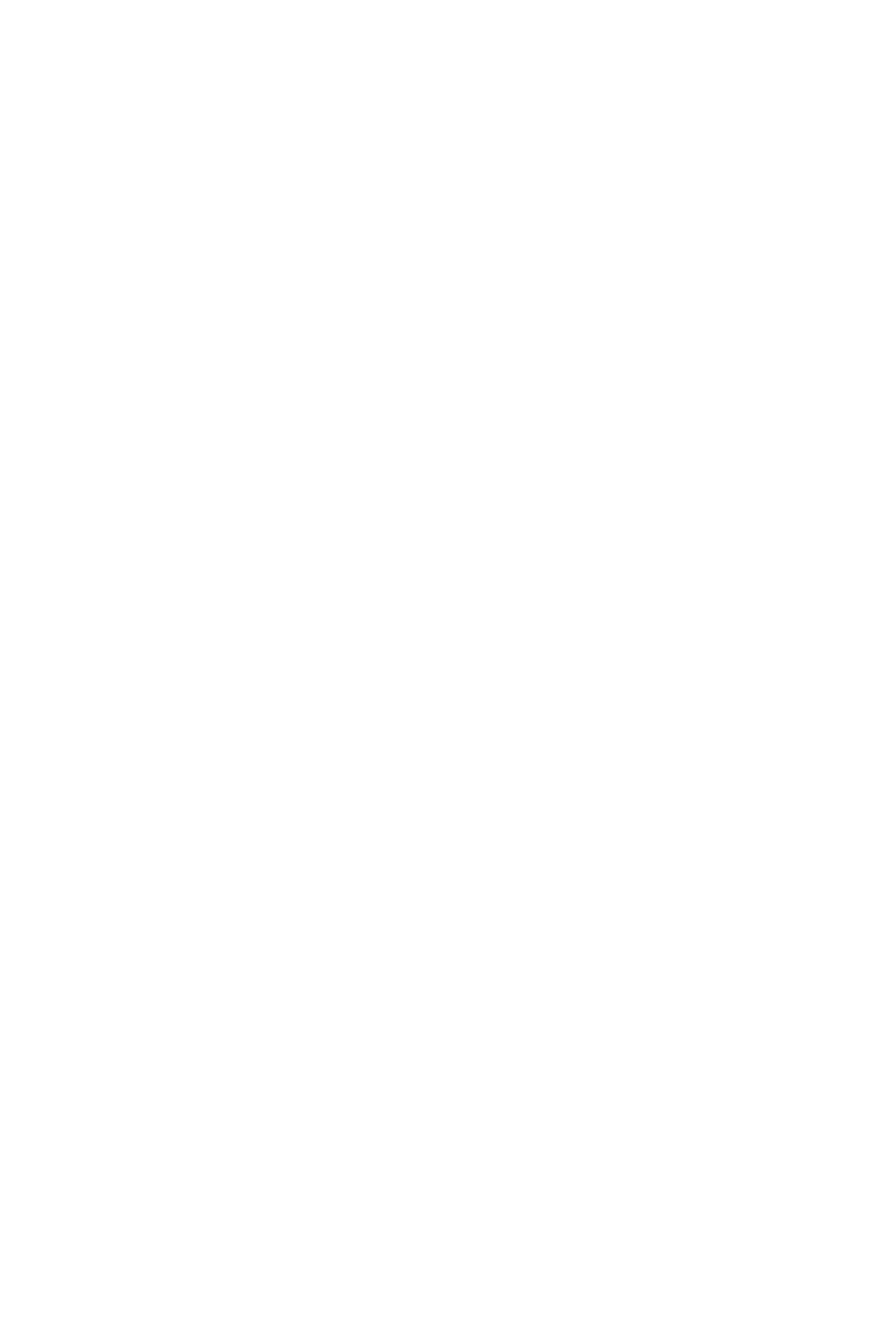
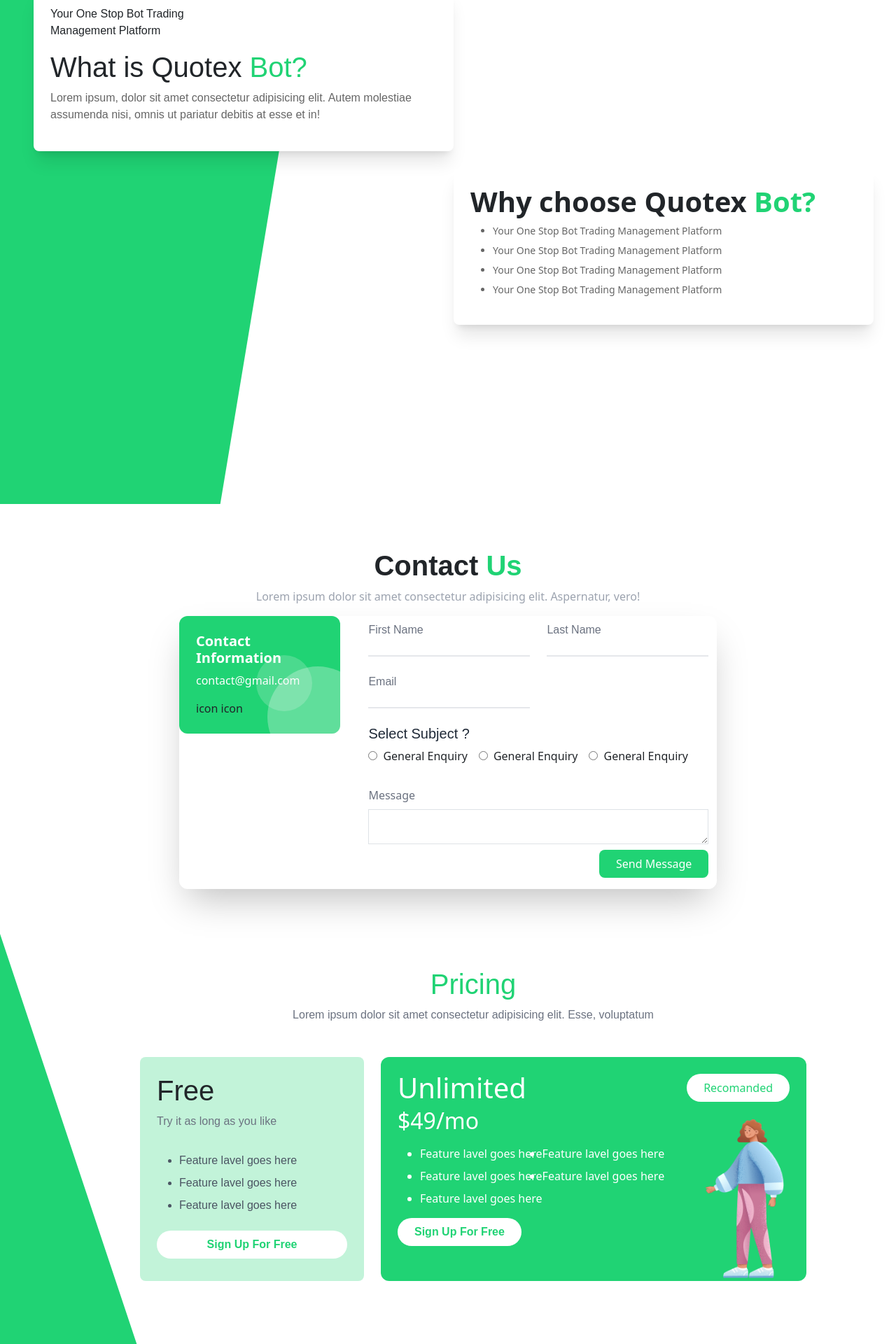
Before and after one commit to Decentralized-Brains/QxBrokerBot_Final_V, a React (Create React App) app: page / in a window 1280 px wide. Shown: the part 880-2800 px from the top of the page at 70% size. Before the commit the page ends 800 px from the top, so only its background shows below. Built offline with nearby package versions, Linux system fonts and the light colour scheme.

Commit message:
faq page issue

```diff
--- a/src/App.js
+++ b/src/App.js
@@ -10,10 +10,10 @@ function App() {
   return (
     <>
 
-      {/* <Hero /> */}
+      <Hero />
       <About />
-      {/* <Contact /> */}
-      {/* <Pricing /> */}
+      <Contact />
+      <Pricing />
       {/* <Faq /> */}
 
     </>
--- a/src/components/about/About.jsx
+++ b/src/components/about/About.jsx
@@ -2,14 +2,14 @@ import React from "react";
 
 function About() {
   return (
-    <div id="about">
+    <div id="about" className="">
       <div className="hero ">
-        <div className="left md:relative lg:relative">
 
-          <div className="flex flex-col gap-6 max-sm:gap-12 max-sm:justify-center absolute top-10 mx-12 my-4 max-sm:top-0 max-sm:mx-4">
+        <div className="left relative">
+          <div className="flex flex-col gap-6 max-sm:gap-12 max-sm:justify-center absolute top-10 mx-12 my-4 max-sm:top-0 max-sm:mx-4 max-sm:py-24">
 
             <div className="bg-white shadow-xl h-fit w-fit p-4 rounded-lg font-jost">
-              <p className="w-[15rem] font-jost">
+              <p className="w-[15rem] max-sm:w-[20rem] font-jost">
                 Your One Stop Bot Trading Management Platform
               </p>
               <h1>
--- a/src/components/contact/Contact.jsx
+++ b/src/components/contact/Contact.jsx
@@ -14,10 +14,8 @@ function Contact() {
           </p>
         </div>
 
-
-        <div className="w-[60%]  h-fit flex gap-8 shadow-2xl rounded-xl mx-auto ">
-
-          <div className="left-div overflow-hidden relative w-[30%] max-h-max bg-primary-color rounded-xl p-4">
+        <div className="w-[60%] max-sm:w-[100%]  h-fit flex gap-8 shadow-2xl rounded-xl mx-auto ">
+          <div className="left-div max-sm:hidden overflow-hidden relative w-[30%] max-h-max bg-primary-color rounded-xl p-4">
             <h5 className="text-white font-semibold">Contact Information</h5>
             <p className="text-white">contact@gmail.com</p>
             <span>icon</span>  <span>icon</span>
@@ -26,9 +24,9 @@ function Contact() {
           </div>
 
 
-          <div className="right-div p-4">
-            <div className="form-section">
-              <div className="grid grid-cols-2 gap-6">
+          <div className="right-div ">
+            <div className="form-section p-2">
+              <div className="grid grid-cols-2 gap-6 max-sm:grid max-sm:grid-cols-1">
                 <div className="flex flex-col">
                   <label htmlFor="name" className="text-gray-500 font-jost">
                     First Name
--- a/src/components/hero/Hero.jsx
+++ b/src/components/hero/Hero.jsx
@@ -9,7 +9,6 @@ function Hero() {
 
       <div className="right">
         <Nav />
-        {/* <div className="absolute mx-2 left-[10rem] top-[6rem] md:left-[10%] md:top-[15%] flex gap-10 mt-16"></div> */}
         <div className="flex overflow-hidden h-[100vh] ">
 
           <div className="">
--- a/src/components/pricing/Pricing.jsx
+++ b/src/components/pricing/Pricing.jsx
@@ -5,10 +5,11 @@ function Pricing() {
   return (
     <div id="price" className="hero">
       <div className="flex">
-        <div className=" pricing-right"> </div>
+        <div className="pricing-right"> </div>
 
-        <div className="pricing-left w-[80%] mt-12">
+        <div className="pricing-left w-[100%] mt-12">
           <div id="content-section ">
+
             <div className="flex flex-col justify-center font-jost">
               <h1 className="text-center text-primary-color">Pricing</h1>
               <p className="text-center text-gray-500">
@@ -16,7 +17,8 @@ function Pricing() {
                 voluptatum
               </p>
             </div>
-            <div id="boxes" className="mt-8 flex gap-4">
+
+            <div id="boxes" className="mt-8 flex max-sm:items-center max-sm:flex max-sm:flex-col gap-4">
               <div className="left-box">
                 <div className="flex flex-col w-80 h-[20rem] bg-[#20d37445] p-4 rounded-lg font-jost">
                   <h1>Free</h1>
@@ -38,14 +40,14 @@ function Pricing() {
                   </button>
                 </div>
               </div>
-              <div className="right-box relative bg-primary-color rounded-xl p-4 h-[20rem]">
-                <div className="flex justify-between w-[35rem]  ">
+              <div className="right-box relative bg-primary-color rounded-xl p-4 h-[20rem] max-sm:h-fit">
+                <div className="flex justify-between w-[35rem] max-sm:w-80">
                   <div className="flex flex-col">
                     <h1 className="text-white leading-10">Unlimited</h1>
                     <h2 className="text-white font-normal">$49/mo</h2>
 
-                    <ul className="list-disc py-2 ">
-                      <div className="grid grid-cols-2 gap-4 text-white font-light">
+                    <ul className="list-disc ">
+                      <div className="grid grid-cols-2 max-sm:grid max-sm:grid-cols-2 gap-0 text-white font-light">
                         <div>
                           <li className="mt-2 ">Feature lavel goes here</li>
                           <li className="mt-2">Feature lavel goes here</li>
@@ -65,12 +67,12 @@ function Pricing() {
                     </div>
                   </div>
 
-                  <div className="avatar-section">
+                  <div className="avatar-section max-sm:hidden">
                     <p className="text-primary-color hover:bg-slate-500 bg-white px-4 py-2 rounded-full">
                       Recomanded
                     </p>
                     <img
-                      className="w-28 absolute bottom-1 right-8"
+                      className="w-28 max-sm:hidden absolute bottom-1 right-8"
                       src={Avatar}
                       alt=""
                     />
--- a/src/index.css
+++ b/src/index.css
@@ -47,12 +47,6 @@ code {
   }
 }
 
-@media screen and (max-width: 768px) {
-  .left {
-    background-color: #20D374;
-    width: 40%; /* Hides the .right class content on mobile screens */
-  }
-}
 
 .abt{
   background-color: white;
@@ -74,3 +68,12 @@ code {
   border-left: 200px solid #20D374;
   border-top: 600px solid transparent;
 }
+
+@media screen and (max-width: 768px){
+  .pricing-right{
+    background-color: white;
+    width: 0%;
+    border-left: 0px solid #20D374;
+    border-top: 0px solid transparent;
+  }
+}
```
